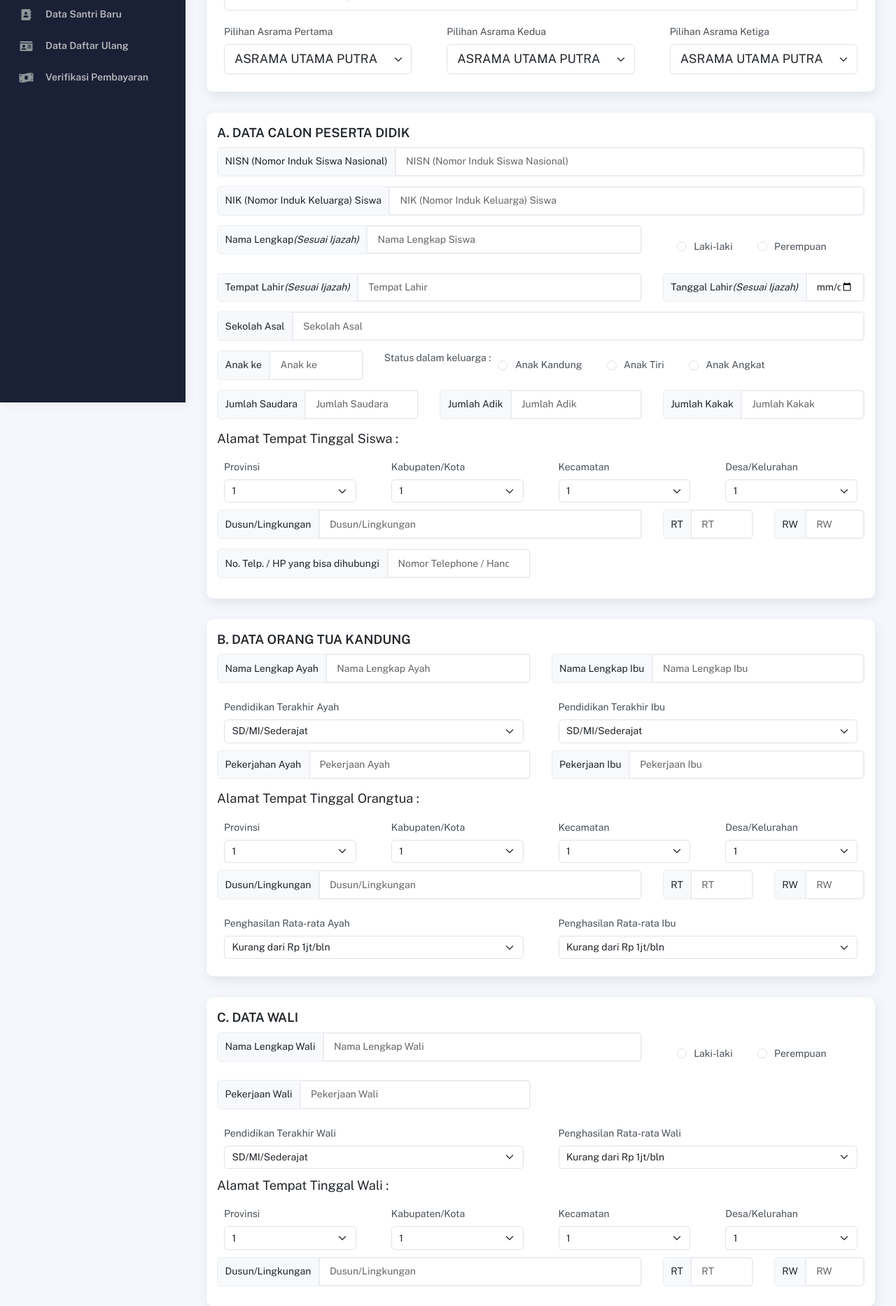
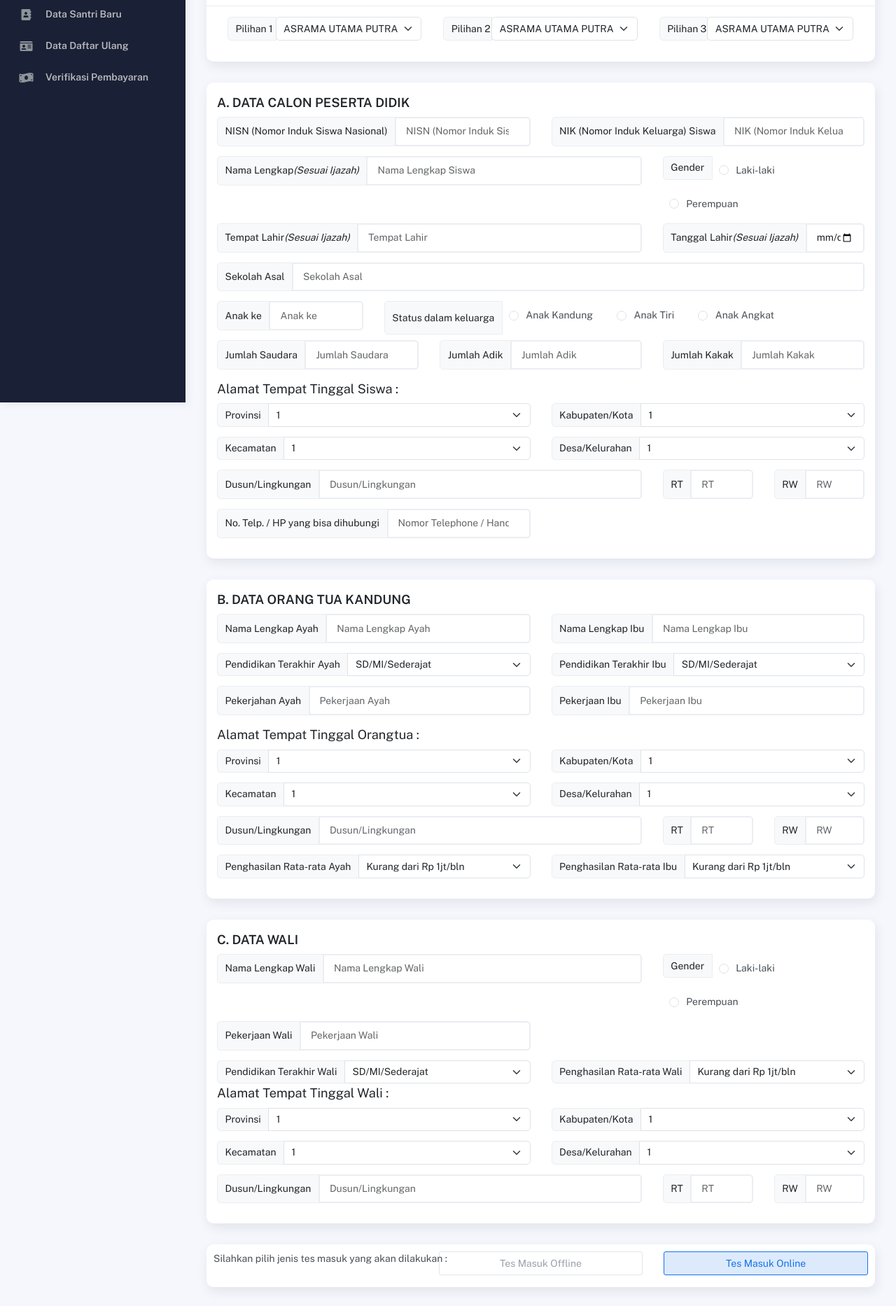
Before and after one commit to Al-Aziziyah/KaiAdmin-psb, a plain HTML site: page daftar-baru.html in a window 1280 px wide. Shown: the part 225-2091 px from the top of the page at 70% size. Drawn offline with nearby package versions, Linux system fonts and the light colour scheme.

Commit message:
update modal

```diff
--- a/daftar-baru.html
+++ b/daftar-baru.html
@@ -250,57 +250,62 @@
         <div class="container">
           <div class="page-inner">
 <!-- ============================= FORMULIR =========================================================== -->
- <h1 align="center"><b>FORMULIR PENDAFTARAN SANTRI BARU TP. 2025/2026</b></h1>
 <form action="" method="post" enctype="multipart/form-data">
   <!-- LEMBAGA DAN ASRAMA -->
   <div class="card card-stats card-round">
     <div class="card-body">
       <div>
-        <div class="form-group">
-          <label for="pilihLembaga">Pilih Lembaga</label>
-          <select
-            class="form-select form-control-lg"
-            id="pilihLembaga"
-          >
-            <option>MA AL-AZIZIYAH PUTRA</option>
-            <option>MA AL-AZIZIYAH PUTRI</option>
+        <div class="row card-header">
+          <div class="col-md-8">
+            <h1><b>FORMULIR PENDAFTARAN SANTRI BARU</b></h1>
+          </div>
+          <div class="col-md-4">
+            <div class="input-group col-md-12 ">
+              <span class="input-group-text col-md-6" id="basic-addon3">Pilih Lembaga</span>
+              <div class="col-md-6">
+                <select class="form-select"id="pilihLembaga">
+                  <option>MA Putra</option>
+                  <option>MA Putri</option>
+                  <option>MTs Putra</option>
+                  <option>MTs Putri</option>
+                  <option>MQWH Putra & Putri</option>
                 </select>
               </div>
-        <div class="row">
+            </div>
+          </div>
+        </div>
+        <div class="row card-body">
           <div class="col-md-4">
-            <div class="form-group">
-              <label for="pilihLembaga">Pilihan Asrama Pertama</label>
-              <select
-                class="form-select form-control-lg"
-                id="pilihLembaga"
-              >
+            <div class="input-group">
+              <span class="input-group-text col-md-3" id="basic-addon3">Pilihan 1</span>
+              <div class="col-md-9">
+                <select class="form-select" id="asrama1" >
                   <option>ASRAMA UTAMA PUTRA</option>
                   <option>ASRAMA UTAMA PUTRI</option>
                 </select>
               </div>
             </div>
+          </div>
           <div class="col-md-4">
-            <div class="form-group">
-              <label for="pilihLembaga">Pilihan Asrama Kedua</label>
-              <select
-                class="form-select form-control-lg"
-                id="pilihLembaga"
-              >
+            <div class="input-group">
+              <span class="input-group-text col-md-3" id="basic-addon3">Pilihan 2</span>
+              <div class="col-md-9">
+                <select class="form-select" id="asrama2" >
                   <option>ASRAMA UTAMA PUTRA</option>
                   <option>ASRAMA UTAMA PUTRI</option>
                 </select>
               </div>
             </div>
+          </div>
           <div class="col-md-4">
-            <div class="form-group">
-              <label for="pilihLembaga">Pilihan Asrama Ketiga</label>
-              <select
-                class="form-select form-control-lg"
-                id="pilihLembaga"
-              >
+            <div class="input-group">
+              <span class="input-group-text col-md-3" id="basic-addon3">Pilihan 3</span>
+              <div class="col-md-9">
+                <select class="form-select" id="asrama3" >
                   <option>ASRAMA UTAMA PUTRA</option>
                   <option>ASRAMA UTAMA PUTRI</option>
                 </select>
+              </div>
             </div>
           </div>
         </div>
@@ -313,13 +318,19 @@
     <div class="card-body">
       <h5><b>A. DATA CALON PESERTA DIDIK</b></h5>
       <div>
+        <div class="row">
+          <div class="col-md-6">
             <div class="input-group mb-3">
               <span class="input-group-text" id="basic-addon3">NISN (Nomor Induk Siswa Nasional) </span>
               <input type="number" class="form-control" id="NISN" placeholder="NISN (Nomor Induk Siswa Nasional) " aria-describedby="basic-addon3"/>
             </div>
+          </div>
+          <div class="col-md-6">
             <div class="input-group mb-3">
               <span class="input-group-text" id="basic-addon3">NIK (Nomor Induk Keluarga) Siswa </span>
               <input type="number" class="form-control" id="NISN" placeholder="NIK (Nomor Induk Keluarga) Siswa" aria-describedby="basic-addon3"/>
+            </div>
+          </div>
         </div>
         <div class="row">
           <div class="col-md-8">
@@ -329,7 +340,8 @@
             </div>
           </div>
           <div class="col-md-4">
-            <div class="form-group d-flex">
+            <div class="input-group d-flex">
+              <span class="input-group-text mb-3">Gender</span>
               <div class="form-check">
                 <input class="form-check-input" type="radio" name="Laki-laki" id="Laki-laki"/>
                 <label class="form-check-label" for="flexRadioDefault1">Laki-laki</label>
@@ -367,7 +379,9 @@
             </div>
           </div>
           <div class="col-md-9 d-flex">
-            <label>Status dalam keluarga :</label>
+            <div class="col-md-12">
+              <div class="input-group">
+                <span class="input-group-text">Status dalam keluarga</span>
                 <div class="form-check">
                   <input class="form-check-input" type="radio" name="anak-kandung" id="anak-kandung"/>
                   <label class="form-check-label" for="flexRadioDefault1">Anak Kandung</label>
@@ -379,6 +393,8 @@
                 <div class="form-check">
                   <input class="form-check-input" type="radio" name="anak-angkat" id="anak-angkat"/>
                   <label class="form-check-label" for="flexRadioDefault1">Anak Angkat</label>
+                </div>
+              </div>
             </div>
           </div>
         </div>
@@ -404,36 +420,38 @@
         </div>
         <h5>Alamat Tempat Tinggal Siswa :</h5>
         <div class="row">
-          <div class="col-md-3">
-            <div class="form-group">
-              <label>Provinsi</label>
+          <div class="col-md-6">
+            <div class="input-group mb-3">
+              <span class="input-group-text">Provinsi</span>
               <select class="form-select" id="provinsi">
                 <option>1</option>
                 <option>2</option>
               </select>
             </div>
           </div>
-          <div class="col-md-3">
-            <div class="form-group">
-              <label>Kabupaten/Kota</label>
+          <div class="col-md-6">
+            <div class="input-group mb-3">
+              <span class="input-group-text">Kabupaten/Kota</span>
               <select class="form-select" id="kabupaten/kota">
                 <option>1</option>
                 <option>2</option>
               </select>
             </div>
           </div>
-          <div class="col-md-3">
-            <div class="form-group">
-              <label>Kecamatan</label>
+        </div>
+        <div class="row">
+          <div class="col-md-6">
+            <div class="input-group mb-3">
+              <span class="input-group-text">Kecamatan</span>
               <select class="form-select" id="kecamatan">
                 <option>1</option>
                 <option>2</option>
               </select>
             </div>
           </div>
-          <div class="col-md-3">
-            <div class="form-group">
-              <label>Desa/Kelurahan</label>
+          <div class="col-md-6">
+            <div class="input-group mb-3">
+              <span class="input-group-text">Desa/Kelurahan</span>
               <select class="form-select" id="desa-kelurahan">
                 <option>1</option>
                 <option>2</option>
@@ -494,8 +512,8 @@
         </div>
         <div class="row">
           <div class="col-md-6">
-            <div class="form-group">
-              <label>Pendidikan Terakhir Ayah</label>
+            <div class="input-group mb-3">
+              <span class="input-group-text">Pendidikan Terakhir Ayah</span>
               <select class="form-select" id="pendidikan-ayah">
                 <option>SD/MI/Sederajat</option>
                 <option>SMP/MTS/Sederajat</option>
@@ -511,8 +529,8 @@
             </div>
           </div>
           <div class="col-md-6">
-            <div class="form-group">
-              <label>Pendidikan Terakhir Ibu</label>
+            <div class="input-group mb-3">
+              <span class="input-group-text">Pendidikan Terakhir Ibu</span>
               <select class="form-select" id="pendidikan-ibu">
                 <option>SD/MI/Sederajat</option>
                 <option>SMP/MTS/Sederajat</option>
@@ -544,36 +562,38 @@
         </div>
         <h5>Alamat Tempat Tinggal Orangtua :</h5>
         <div class="row">
-          <div class="col-md-3">
-            <div class="form-group">
-              <label>Provinsi</label>
+          <div class="col-md-6">
+            <div class="input-group mb-3">
+              <span class="input-group-text">Provinsi</span>
               <select class="form-select" id="provinsi">
                 <option>1</option>
                 <option>2</option>
               </select>
             </div>
           </div>
-          <div class="col-md-3">
-            <div class="form-group">
-              <label>Kabupaten/Kota</label>
+          <div class="col-md-6">
+            <div class="input-group mb-3">
+              <span class="input-group-text">Kabupaten/Kota</span>
               <select class="form-select" id="kabupaten/kota">
                 <option>1</option>
                 <option>2</option>
               </select>
             </div>
           </div>
-          <div class="col-md-3">
-            <div class="form-group">
-              <label>Kecamatan</label>
+        </div>
+        <div class="row">
+          <div class="col-md-6">
+            <div class="input-group mb-3">
+              <span class="input-group-text">Kecamatan</span>
               <select class="form-select" id="kecamatan">
                 <option>1</option>
                 <option>2</option>
               </select>
             </div>
           </div>
-          <div class="col-md-3">
-            <div class="form-group">
-              <label>Desa/Kelurahan</label>
+          <div class="col-md-6">
+            <div class="input-group mb-3">
+              <span class="input-group-text">Desa/Kelurahan</span>
               <select class="form-select" id="desa-kelurahan">
                 <option>1</option>
                 <option>2</option>
@@ -603,8 +623,8 @@
         </div>
         <div class="row">
           <div class="col-md-6">
-            <div class="form-group">
-              <label>Penghasilan Rata-rata Ayah</label>
+            <div class="input-group mb-3">
+              <span class="input-group-text">Penghasilan Rata-rata Ayah</span>
               <select class="form-select" id="penghasilan-ayah">
                 <option>Kurang dari Rp 1jt/bln</option>
                 <option>Antara Rp 1-2jt/bln</option>
@@ -613,8 +633,8 @@
             </div>
           </div>
           <div class="col-md-6">
-            <div class="form-group">
-              <label>Penghasilan Rata-rata Ibu</label>
+            <div class="input-group mb-3">
+              <span class="input-group-text">Penghasilan Rata-rata Ibu</span>
               <select class="form-select" id="penghasilan-ibu">
                 <option>Kurang dari Rp 1jt/bln</option>
                 <option>Antara Rp 1-2jt/bln</option>
@@ -640,7 +660,8 @@
             </div>
           </div>
           <div class="col-md-4">
-            <div class="form-group d-flex">
+            <div class="input-group d-flex">
+              <span class="input-group-text mb-3">Gender</span>
               <div class="form-check">
                 <input class="form-check-input" type="radio" name="Laki-laki" id="Laki-laki"/>
                 <label class="form-check-label" for="flexRadioDefault1">Laki-laki</label>
@@ -664,8 +685,8 @@
         </div>
         <div class="row">
           <div class="col-md-6">
-            <div class="form-group">
-              <label>Pendidikan Terakhir Wali</label>
+            <div class="input-group">
+              <span class="input-group-text">Pendidikan Terakhir Wali</span>
               <select class="form-select" id="pendidikan-wali">
                 <option>SD/MI/Sederajat</option>
                 <option>SMP/MTS/Sederajat</option>
@@ -681,8 +702,8 @@
             </div>
           </div>
           <div class="col-md-6">
-            <div class="form-group">
-              <label>Penghasilan Rata-rata Wali</label>
+            <div class="input-group">
+              <span class="input-group-text">Penghasilan Rata-rata Wali</span>
               <select class="form-select" id="penghasilan-wali">
                 <option>Kurang dari Rp 1jt/bln</option>
                 <option>Antara Rp 1-2jt/bln</option>
@@ -693,36 +714,38 @@
         </div>
         <h5>Alamat Tempat Tinggal Wali :</h5>
         <div class="row">
-          <div class="col-md-3">
-            <div class="form-group">
-              <label>Provinsi</label>
+          <div class="col-md-6">
+            <div class="input-group mb-3">
+              <span class="input-group-text">Provinsi</span>
               <select class="form-select" id="provinsi">
                 <option>1</option>
                 <option>2</option>
               </select>
             </div>
           </div>
-          <div class="col-md-3">
-            <div class="form-group">
-              <label>Kabupaten/Kota</label>
+          <div class="col-md-6">
+            <div class="input-group mb-3">
+              <span class="input-group-text">Kabupaten/Kota</span>
               <select class="form-select" id="kabupaten/kota">
                 <option>1</option>
                 <option>2</option>
               </select>
             </div>
           </div>
-          <div class="col-md-3">
-            <div class="form-group">
-              <label>Kecamatan</label>
+        </div>
+        <div class="row">
+          <div class="col-md-6">
+            <div class="input-group mb-3">
+              <span class="input-group-text">Kecamatan</span>
               <select class="form-select" id="kecamatan">
                 <option>1</option>
                 <option>2</option>
               </select>
             </div>
           </div>
-          <div class="col-md-3">
-            <div class="form-group">
-              <label>Desa/Kelurahan</label>
+          <div class="col-md-6">
+            <div class="input-group mb-3">
+              <span class="input-group-text">Desa/Kelurahan</span>
               <select class="form-select" id="desa-kelurahan">
                 <option>1</option>
                 <option>2</option>
@@ -753,20 +776,43 @@
       </div>
     </div>
   </div>
+  <!-- Jenis Tes Masuk -->
   <div class="card">
-    <div class="card-body">
-      <div class="form-group d-flex">
-        <div class="form-check">
-          <input class="form-check-input" type="radio" name="tes-offline" id="tes-offline"/>
-          <label class="form-check-label" for="tes-offline"><b>Tes Masuk Offline<b></label>
+    <div class="form-group row">
+      <div class="col-md-4">
+        <label class="form-label">Silahkan pilih jenis tes masuk yang akan dilakukan :</label>
       </div>
-        <div class="form-check">
-          <input class="form-check-input" type="radio" name="tes-online" id="tes-online"/>
-          <label class="form-check-label" for="tes-online"><b>Tes Masuk Online<b></label>
+      <div class="col-md-4">
+        <div class="selectgroup w-100">
+          <label class="selectgroup-item">
+            <input
+              type="radio"
+              name="tesMasuk"
+              value="tesOffline"
+              class="selectgroup-input"
+              checked=""
+            />
+            <span class="selectgroup-button">Tes Masuk Offline</span>
+          </label>
+        </div>
+      </div>
+      <div class="col-md-4">
+        <div class="selectgroup w-100">
+          <label class="selectgroup-item">
+            <input
+              type="radio"
+              name="tesMasuk"
+              value="tesOnline"
+              class="selectgroup-input"
+              checked=""
+            />
+            <span class="selectgroup-button">Tes Masuk Online</span>
+          </label>
         </div>
       </div>
     </div>
   </div>
+
   <div class="row">
     <div class="col-md-12">
       <button  class="btn btn-primary btn-lg col-md-12" ><h3>SIMPAN PENDAFTARAN</h3></button>
```
Also changed, not shown: data-daftar-ulang.html (+4 -7 lines), data-santri-baru.html (+120 -83 lines). Lines whose indentation alone changed are shown as unchanged.
